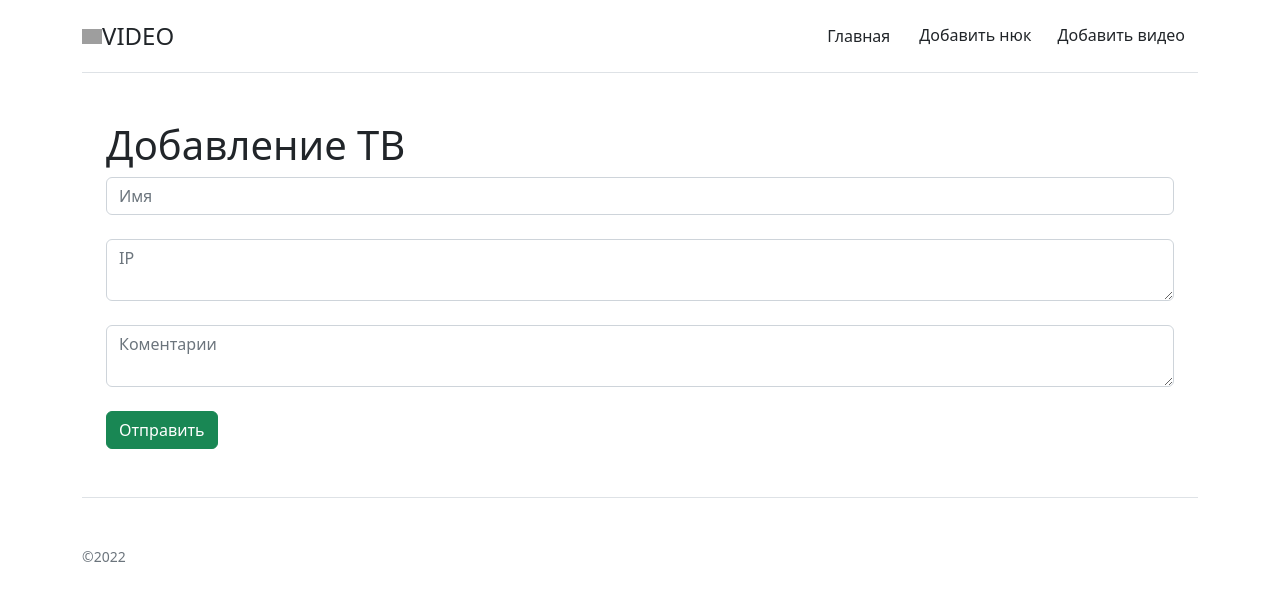
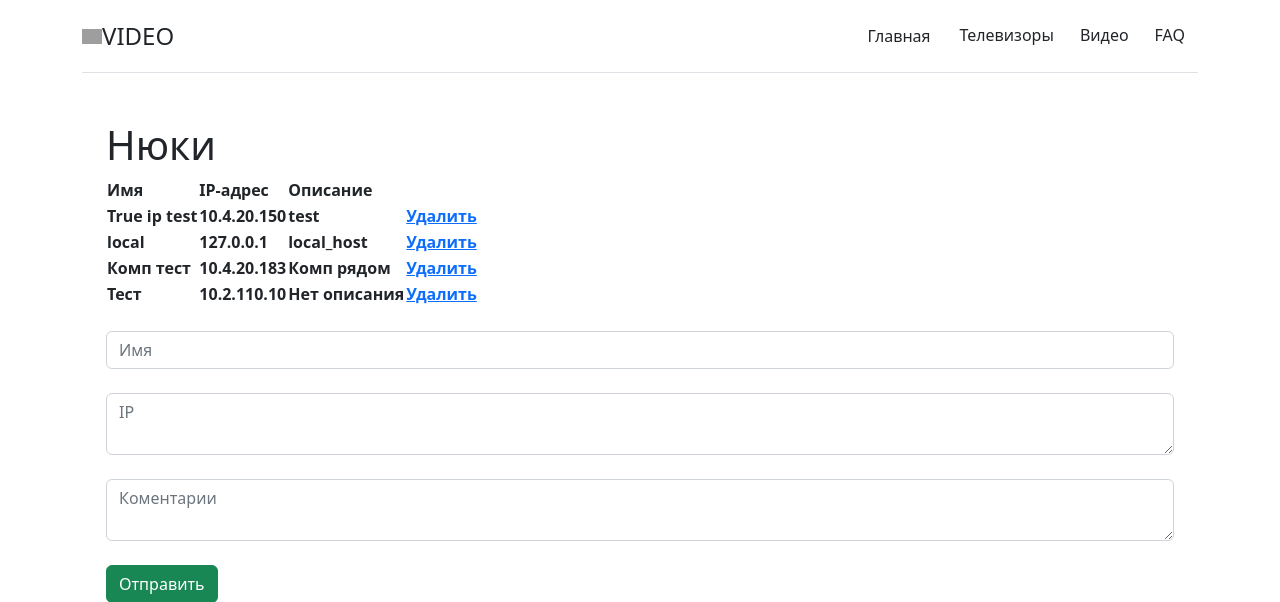
Before and after one commit to Li4KeR/video_updater, a Flask app: page /create_nuke in a window 1280 px wide. Shown: the top 602 px of the page. Before the commit the page ends 562 px from the top, so only its background shows below. Run offline with Flask 2, Linux system fonts and the light colour scheme; data comes from the database, SQL or seed files in the repository; both versions use the stored data as it was after the commit; lists and menus that the app fills with data are empty; grey boxes are pictures that could not be loaded.

Commit message:
Дописан ajax, jquery обновление классов, фикс мелких багов и добавление новых...

```diff
--- a/update_video-master/clients/w8.py
+++ b/update_video-master/clients/w8.py
@@ -101,6 +101,8 @@
     elif data_check == 'Stop':
         kill_vlc()
         feedback = 'VLC закрыт'
+    elif data_check == "CheckConnections":
+        feedback = True
     # elif data_check == 'CheckPlaylist':
     #     pass
     else:
--- a/update_video-master/web/app.py
+++ b/update_video-master/web/app.py
@@ -17,17 +17,40 @@
         self.name = name
         self.comment = comment
         self.videos = sql_get_all_video_on_nuke(id_nuke)
+        self.status = ''
 
     def update_video(self, markers):
         for mark in markers:
             if mark in self.videos:
                 pass
 
-    def add_video(self):
-        pass
+    def add_video(self, id_video):
+        # sql для видео по айди => добавить видео в класс => добавить\удалить видео в скуль => загрузить\удалить ftp
+        full_info_video = sql_get_info_video_from_id(id_video)
+        self.videos.append(full_info_video)
+        sql_create_link_video_and_nuke(self.id, id_video)
+        full_name_video = full_info_video[2]
+        # print(full_name_video)
+        feedback = send_data(self.ip, f"DownloadVideo_____{full_name_video}")
+        print(feedback)
+        # print(f"На нюке: {self.id} добавить видео: {id_video}")
 
-    def delete_video(self):
-        pass
+    def delete_video(self, id_video):
+        sql_delete_link_video_and_nuke(self.id, id_video)
+        full_info_video = sql_get_info_video_from_id(id_video)
+        self.videos.remove(full_info_video)
+        full_name_video = full_info_video[2]
+        # print(full_name_video)
+        feedback = send_data(self.ip, f"DeleteVideo_____{full_name_video}")
+        print(feedback)
+        # print(f"на нюке: {self.id}, удалить видео: {id_video}")
+
+    def check_connection(self):
+        feedback = send_data(self.ip, f"CheckConnections_____")
+        if feedback:
+            self.status = 'Good'
+        else:
+            self.status = "Bad"
 
     def print_info(self):
         print(f"{self.name}: {self.videos}" )
@@ -66,8 +89,8 @@
             nuke_form = test[0][1]
             markers = []
 
-        print(nuke_form)
-        print(markers)
+        # print(nuke_form)
+        # print(markers)
 
         nuke_resp = nuke_form[0]
         for nuke in all_nukes:
@@ -76,10 +99,12 @@
                 all_video_on_nuke.append(video[0])
                 if str(nuke_resp) == str(nuke.id):
                     if str(video[0]) not in markers:
+                        nuke.delete_video(video[0])
                         print(f"на нюке {nuke.id}, но нет в марке: {video[0]}")
             if str(nuke_resp) == str(nuke.id):
                 for video in markers:
                     if int(video) not in all_video_on_nuke:
+                        nuke.add_video(int(video))
                         print(f"в марке, но нет на нюке {nuke.id}: {int(video)}")
         # test_dict = { "nuke": nuke_resp, "markers": markers}
         # print(test_dict)
@@ -221,7 +246,13 @@
         sql_add_nuke(name, ip, comment)
         return redirect('/')
     else:
-        return render_template('create_nuke.html')
+        all_nukes = sql_get_all_nukes()
+        for row in all_nukes:
+            print((all_nukes.get(row)).get('ip_nuke'))
+            # cache = all_nukes.get(row)
+            # cache.get('name')
+            # print(cache.get('name'))
+        return render_template('create_nuke.html', all_nukes=all_nukes)
 
 
 # страничка добавления видео и синхронизация видео между фтп и скулем
@@ -253,7 +284,9 @@
                     sql_sync_video(video)
             return render_template('create_video.html', status=True)
     else:
-        return render_template('create_video.html')
+        all_video = sql_get_all_videos()
+        print(all_video)
+        return render_template('create_video.html', all_video=all_video)
 
 
 # @app.route('/seccuss/<job>')
--- a/update_video-master/web/sql_logic.py
+++ b/update_video-master/web/sql_logic.py
@@ -266,3 +266,10 @@
     all_videos = cursor.execute(f"""SELECT video.id, video.name, video.full_name FROM linking, video
     WHERE video.id = linking.id_video AND linking.id_nuke={id_nuke}""").fetchall()
     return all_videos
+
+
+def sql_get_info_video_from_id(video_id):
+    conn = sqlite3.connect('base.sqlite3')
+    cursor = conn.cursor()
+    info_video = cursor.execute(f"""SELECT * FROM video WHERE id={video_id}""").fetchall()
+    return info_video[0]
--- a/update_video-master/web/static/css/style.css
+++ b/update_video-master/web/static/css/style.css
@@ -1,4 +1,3 @@
-
 
 .main_logo{
     height: 15px;
@@ -44,5 +43,17 @@
 
 .list_all_video li {
     list-style-type: none;
-    text-decorating: none;
+    text-decoration: none;
 }
+
+.display-none{
+    display:None;
+}
+
+.header-nuke{
+    text-decoration: none;
+}
+
+.header-nuke a:hover{
+    background-color: white;
+}
--- a/update_video-master/web/static/js/main.js
+++ b/update_video-master/web/static/js/main.js
@@ -4,14 +4,20 @@
 
 //    var msg = form.serialize();
 
+    $('#nuke_'+form_id).click(function(){
+      $(this).addClass('display-none');
+      $('#block_for_load_'+form_id).removeClass('display-none')
+    });
 
-    alert(msg)
+//    alert(form_id)
     $.ajax({
         type: 'POST',
         url: '/',
         data: msg,
         success: function(data) {
-            alert(data)
+            $('#nuke_'+form_id).removeClass('display-none');
+            $('#block_for_load_'+form_id).addClass('display-none')
+//            alert(data)
         },
         error:  function(){
             alert('Ошибка!');
@@ -19,42 +25,3 @@
     });
 
 }
-
-//$("form").submit(function(){
-//    // var $form = document.querySelector("form");
-//    var $form = $(this);
-//    var $data = $form.serialize()
-//    alert($data)
-//
-//    $.ajax({
-//      url: '/',
-//      method: 'POST',
-//      data: $data
-//    }).then(function (result) {
-//      console.log('result', $form.serialize())
-//    }).catch(function (err) {
-//      console.log('err')
-//    })
-//
-//    // $.post(
-//    //     $form.attr("/"), // ссылка куда отправляем данные
-//    //     $form.method('POST'),
-//    //     $form.serialize()     // данные формы
-//    // );
-//
-//    // отключаем действие по умолчанию
-//    return false;
-//});
-//
-//$(document).ready(function() {
-//    $.ajax({
-//      type: GET,
-//      dataType: 'json',
-//      url: '/',
-//      success: function(data) { // и как правильно получить здесь?
-//          $("#userName").text(data.name);
-//          $("#userAge").text(data.age);
-//      }
-//    })
-//    return false;
-//});
--- a/update_video-master/web/templates/about.html
+++ b/update_video-master/web/templates/about.html
@@ -21,7 +21,7 @@
                 <h4>Видео на нюке</h4>
                 <div class="list_all_video text-center">
                 {% for row in videos %}
-                    <li>{{ row }}</li>
+                    <li>{{ row[1] }}</li>
                 {% endfor %}
                 </div>
             </div>
--- a/update_video-master/web/templates/base.html
+++ b/update_video-master/web/templates/base.html
@@ -33,8 +33,9 @@
 
           <nav class="d-inline-flex mt-2 mt-md-0 ms-md-auto">
             <a class="me-3 py-2 text-dark text-decoration-none" href=".">Главная</a>
-          <a class="btn brn-warning" href="/create_nuke">Добавить нюк</a>
-          <a class="btn brn-warning" href="/create_video">Добавить видео</a>
+          <a class="btn brn-warning" href="/create_nuke">Телевизоры</a>
+          <a class="btn brn-warning" href="/create_video">Видео</a>
+          <a class="btn brn-warning" href="/create_video">FAQ</a>
           </nav>
         </div>
 
--- a/update_video-master/web/templates/create_nuke.html
+++ b/update_video-master/web/templates/create_nuke.html
@@ -6,7 +6,25 @@
 
 {% block content %}
 <div class="container mt-5">
-    <h1>Добавление ТВ</h1>
+    <h1>Нюки</h1>
+    <table>
+        <tr>
+            <th>Имя</th>
+            <th>IP-адрес</th>
+            <th>Описание</th>
+            <th hidden>ID</th>
+        </tr>
+        {% for nuke in all_nukes %}
+        <tr>
+            <th>{{ (all_nukes.get(nuke)).get('name') }}</th>
+            <th>{{ (all_nukes.get(nuke)).get('ip_nuke') }}</th>
+            <th>{{ (all_nukes.get(nuke)).get('comment') }}</th>
+            <th hidden>{{ (all_nukes.get(nuke)).get('id_nuke') }}</th>
+            <th><a href="#">Удалить</a></th>
+        </tr>
+        {% endfor %}
+    </table>
+    <br>
     <form method="post">
         <input type="text" name="name"  id="name" placeholder="Имя" class="form-control"><br>
         <textarea name="ip" id="name" placeholder="IP" class="form-control"></textarea><br>
```
Also changed, not shown: update_video-master/web/templates/create_video.html (+10 -1 lines), update_video-master/web/templates/index.html (+10 -7 lines), update_video-master/web/base.sqlite3.
